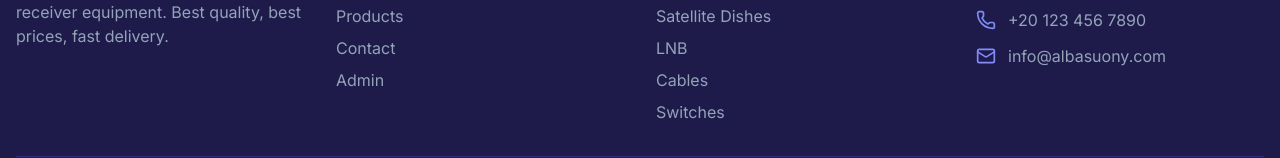
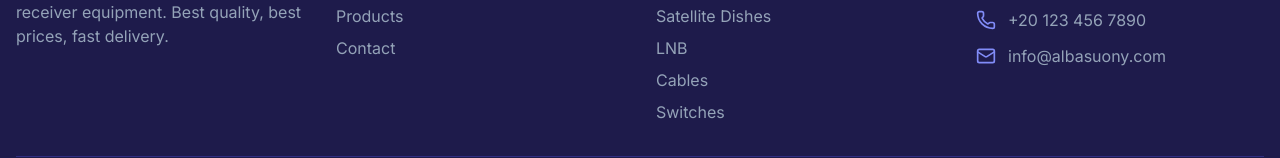
Before and after one commit to hossam496/Albasuony, a React (Vite) app: page / in a window 1280 px wide. Shown: the part 1414-1572 px from the top of the page. Built offline with nearby package versions, Linux system fonts and the light colour scheme; no server answers; a web font is replaced by a local one.

Commit message:
update project

```diff
--- a/src/components/Footer.jsx
+++ b/src/components/Footer.jsx
@@ -26,7 +26,6 @@ const Footer = () => {
               <li><a href="/" className="text-slate-400 hover:text-indigo-400 transition-colors">Home</a></li>
               <li><a href="/products" className="text-slate-400 hover:text-indigo-400 transition-colors">Products</a></li>
               <li><a href="/contact" className="text-slate-400 hover:text-indigo-400 transition-colors">Contact</a></li>
-              <li><a href="/admin" className="text-slate-400 hover:text-indigo-400 transition-colors">Admin</a></li>
             </ul>
           </div>
 
```
